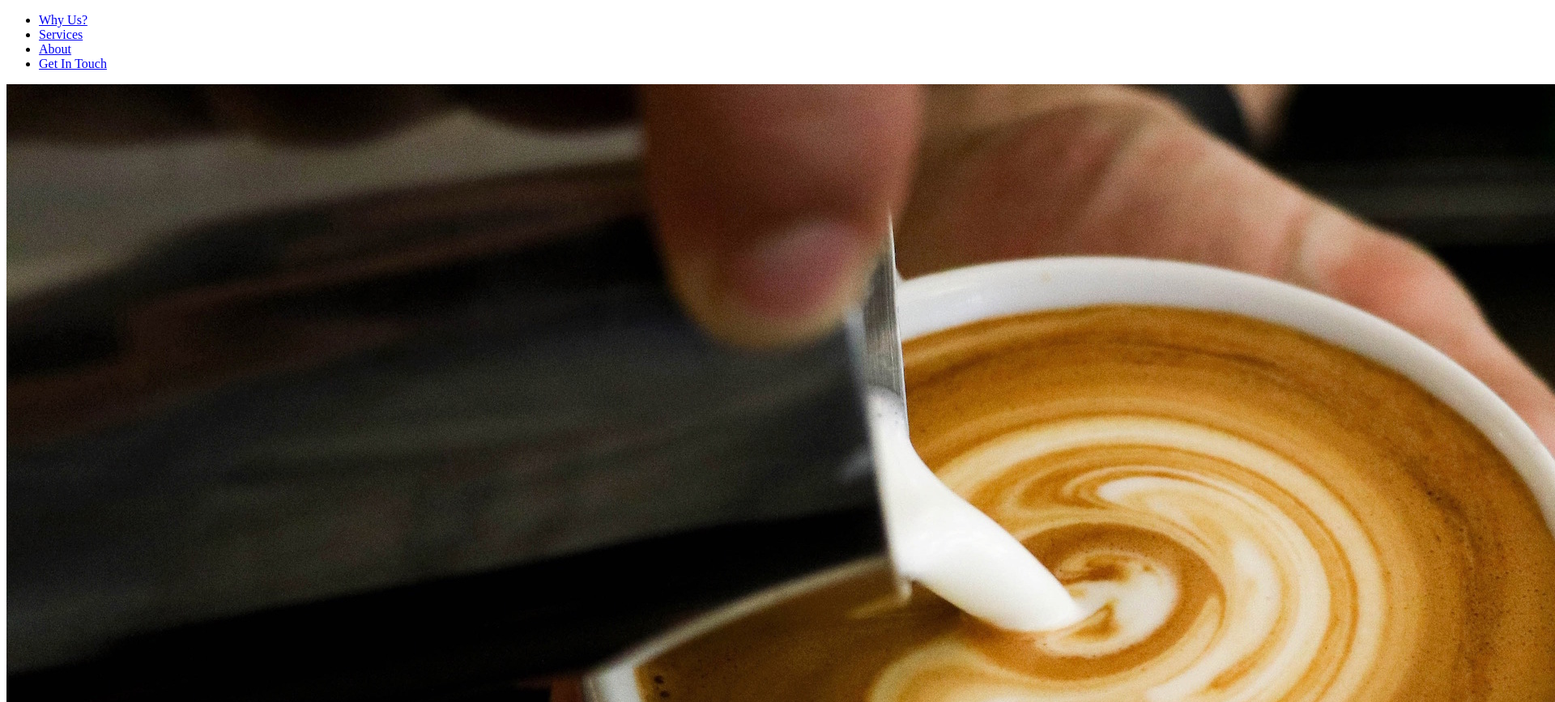
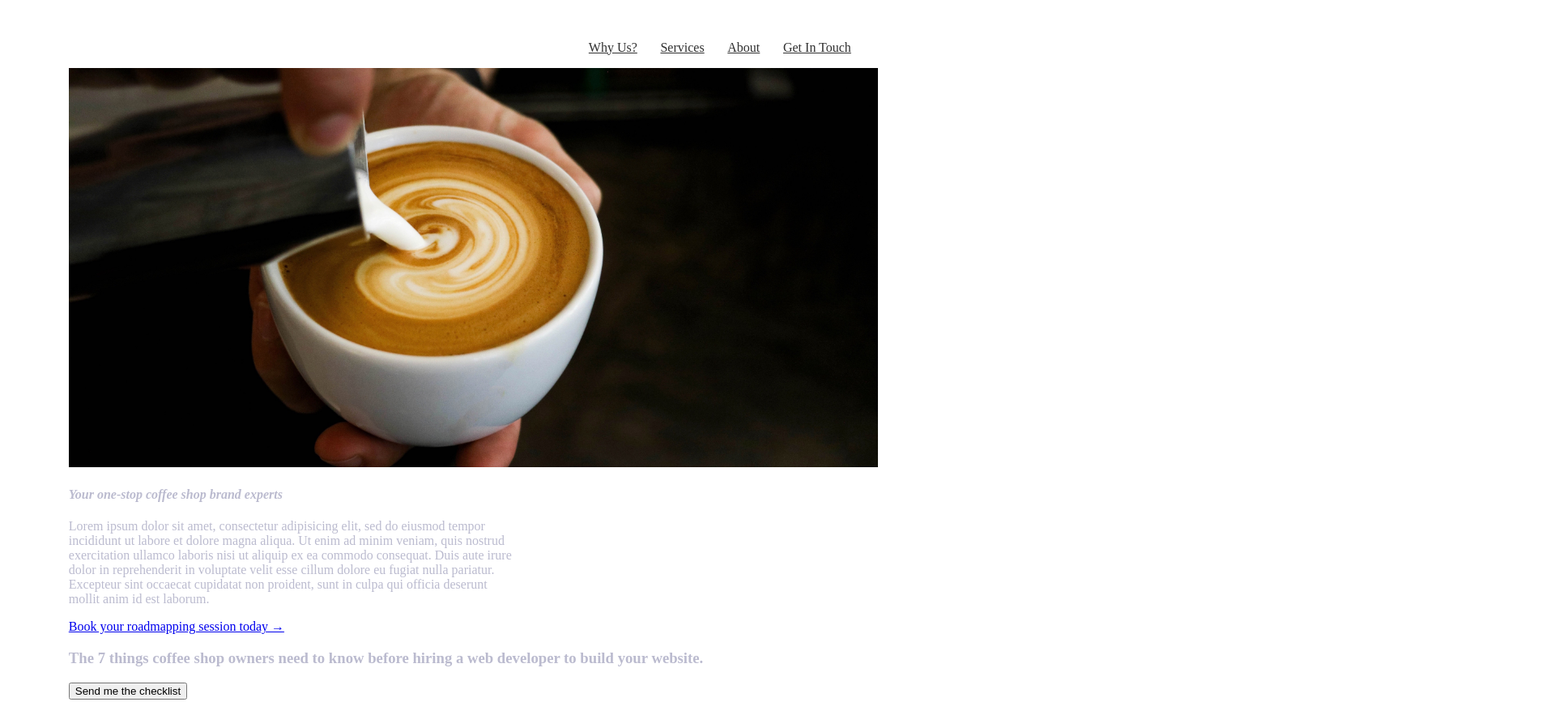
Before and after one commit to mehroz-ahmed-os/sass-html, a plain HTML site: page index.html in a window 1280 px wide. Shown: the top 867 px of the page at 81% size, 1920 px wide, since content can reach past the window. Drawn offline with Linux system fonts and the light colour scheme.

Commit message:
Adjusting basic layout and project structure.

```diff
--- /dev/null
+++ b/css/style.scss
@@ -0,0 +1,28 @@
+@import '../css/variables.scss';
+
+body {
+    padding: 2% 6%;
+    color: $grey;
+    font-family: $font_family;
+}
+header nav ul {
+    margin-left: 52%;
+}
+header nav ul li {
+    display: inline;
+    padding-left: 5%;
+    a {
+        color: $dark_grey;
+    }
+}
+section img {
+    width: 90%;
+}
+.basic-info .about{
+    h4 {
+        font-style: italic;
+    }
+    p {
+        max-width: 50%;
+    }
+}
--- /dev/null
+++ b/css/variables.scss
@@ -0,0 +1,3 @@
+$grey: #bbbbcf;
+$dark_grey: #303030;
+$font_family: 'Titillium';
--- a/index.html
+++ b/index.html
@@ -9,7 +9,7 @@
     <link href='https://fonts.googleapis.com/css?family=Titillium+Web:400,400italic,600italic,600,700,700italic,900,300italic,300,200italic,200' rel='stylesheet' type='text/css'>
 
     <!-- STYLES -->
-    <link rel="stylesheet" href="css/app.css">
+    <link rel="stylesheet" href="css/output.css">
   </head>
   <body>
 
```
Also changed, not shown: css/output.css (added), 3 other files.
